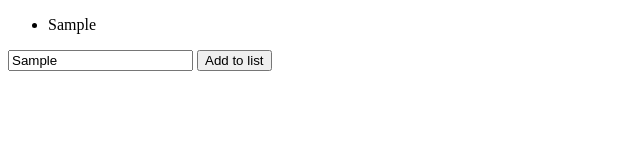
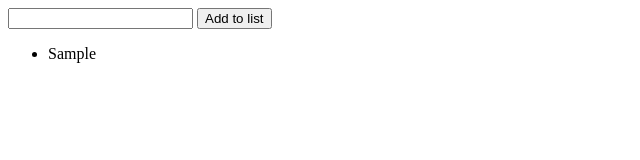
Before and after one commit to Alex-Swann/To_Do_List, a website: page index.html in a window 1280 px wide. Both pictures are taken after typing "Sample" into the empty fields and a click on the input "Add to list". Shown: the whole page, without its empty margins (0-640 px from the left). Drawn offline with Linux system fonts and the light colour scheme.

Commit message:
DOM responding appropriately

```diff
--- a/index.html
+++ b/index.html
@@ -5,12 +5,12 @@
     <title>To Do List</title>
   </head>
   <body>
-    <ul id="todo_list">
-    </ul>
     <form id="add_todo_form">
       <input type='text' id='todo_text'>
       <input type="submit" value="Add to list">
     </form>
+    <ul id="todo_list">
+    </ul>
     <script src="/src/list.js"></script>
     <!-- <script>var list = new List();</script> -->
     <script src="/src/index.js"></script>
--- a/package.json
+++ b/package.json
@@ -17,7 +17,8 @@
   },
   "homepage": "https://github.com/Alex-Swann/To_Do_List#readme",
   "dependencies": {
-    "http-server": "^0.9.0"
+    "http-server": "^0.9.0",
+    "nodemon": "^1.9.2"
   },
   "devDependencies": {
     "chai": "^3.5.0",
--- a/src/index.js
+++ b/src/index.js
@@ -1,10 +1,24 @@
+(function(){
+  'use strict';
+})();
+
+window.onload = function(){
+  var list = new List();
+
+
   document.getElementById('add_todo_form').addEventListener('submit', function(event) {
     event.preventDefault();
     var todoText = document.getElementById('todo_text').value;
-  var list = new List();
+
     list.addToList(todoText);
     ul = document.getElementById('todo_list');
+    ul.innerHTML = '';
+    document.getElementById('todo_text').value = '';
+    for( var i = 0 ; i < list.viewList().length ; i++ ){
       li = document.createElement('LI');
-  li.innerHTML = list.viewList()
+      li.innerHTML = list.viewList()[i];
       ul.appendChild(li);
-})
+    }
+  });
+
+};
--- a/src/list.js
+++ b/src/list.js
@@ -1,3 +1,7 @@
+(function(){
+  'use strict';
+})();
+
 (function(exports) {
   function List() {
     this._list = [];
```
Also changed, not shown: test/feature-tests/homepageSpec.js (+10 -1 lines), test/globalBefore.js (+4 -0 lines), test/listSpec.js (+5 -2 lines), test/taskSpec.js (added, +5 -0 lines). Lines whose indentation alone changed are shown as unchanged.
